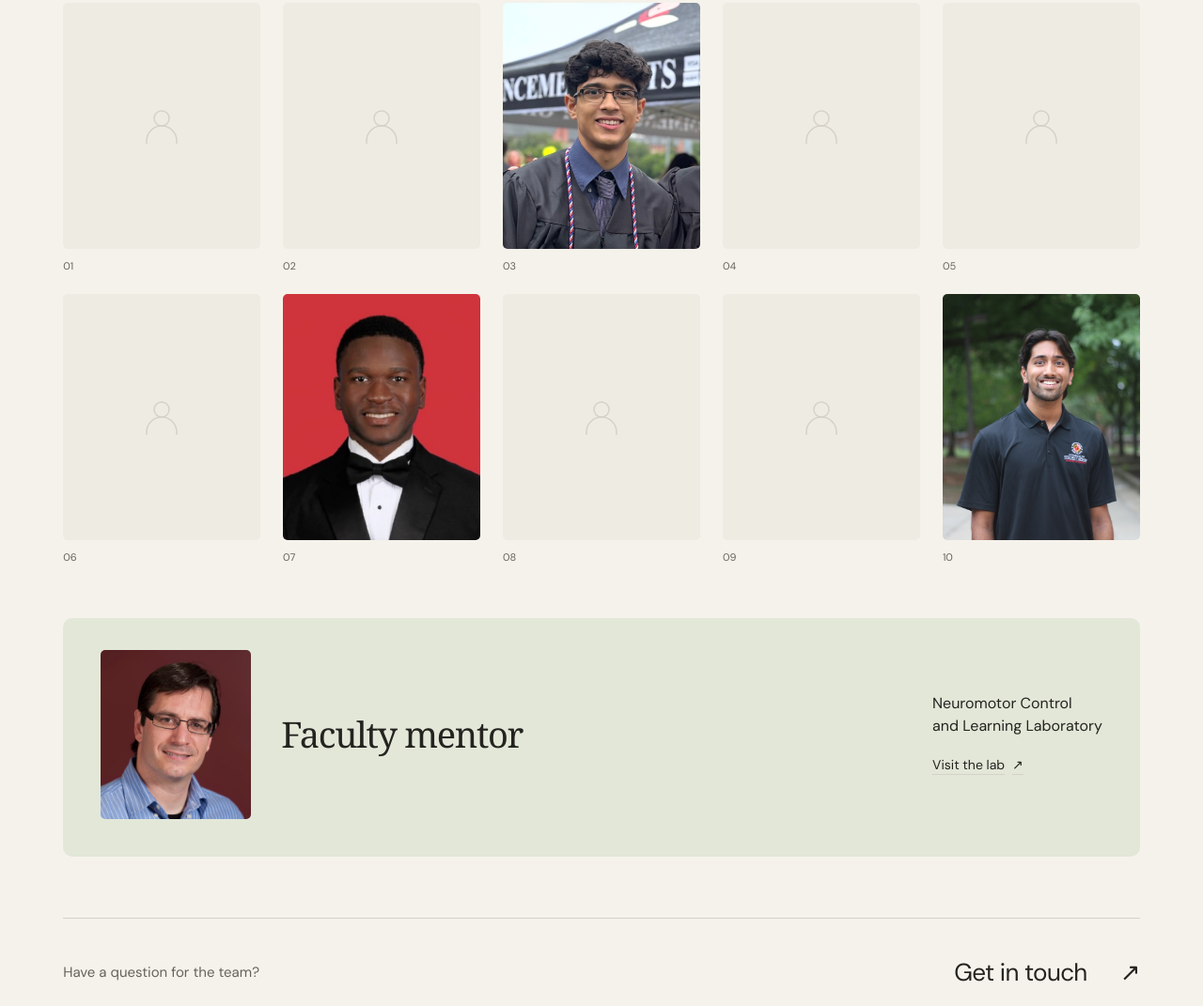
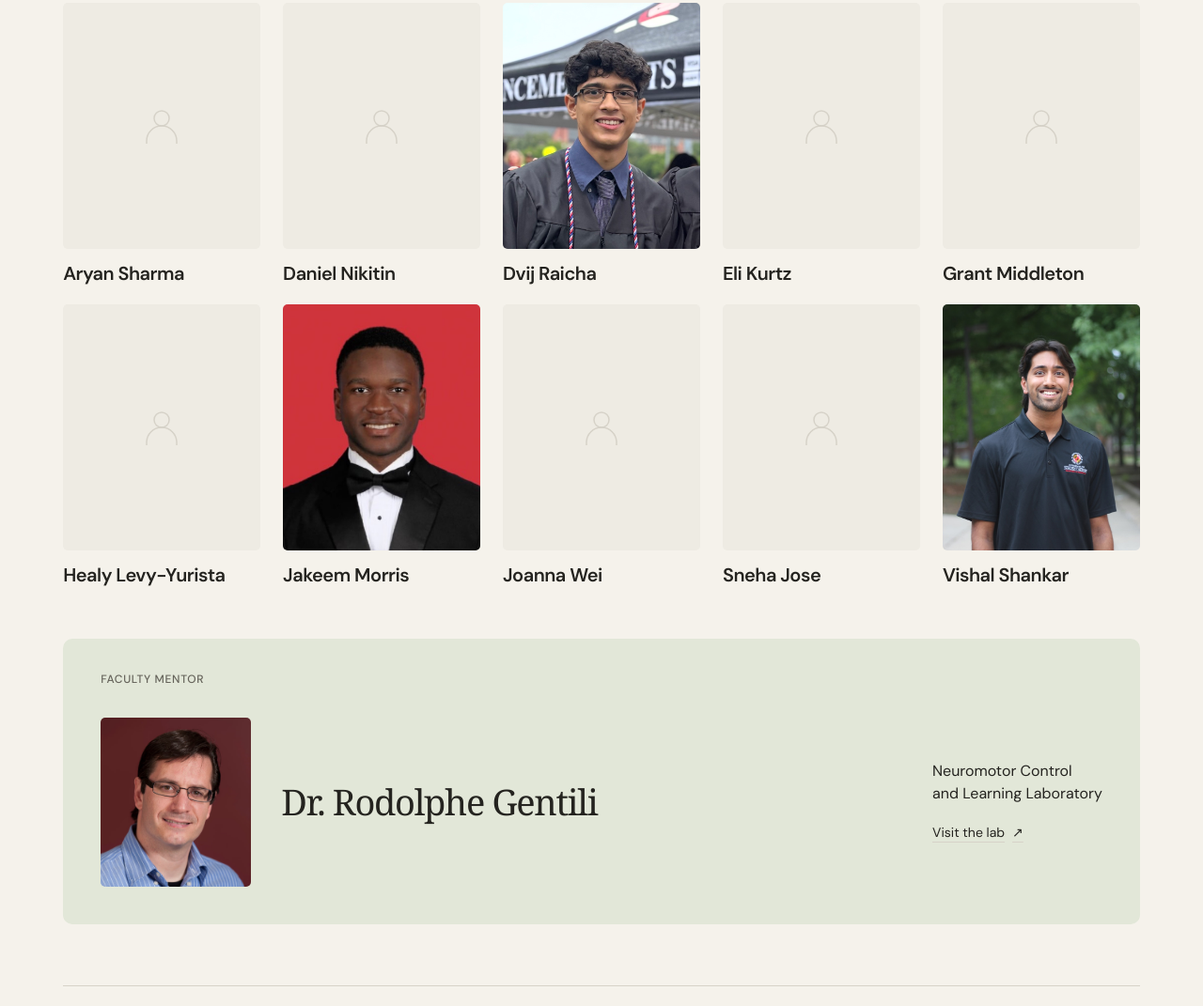
Before and after one commit to cuber-1/cyborg, a website: page website/team.html in a window 1280 px wide. Shown: the part 548-1619 px from the top of the page at 94% size. Drawn offline with Linux system fonts and the light colour scheme.

Commit message:
Replace team numbers with member names

```diff
--- a/website/styles.css
+++ b/website/styles.css
@@ -144,7 +144,7 @@
 .member-photo-vishal-shankar { object-position: center 15%; }
 .member-placeholder { display: grid; place-items: center; background: var(--surface); color: var(--line); }
 .member-placeholder svg { width: 48px; height: 48px; fill: none; stroke: currentColor; stroke-width: 1.5; }
-.member-number { display: block; font-size: 11px; color: var(--muted); margin-top: 10px; }
+.member-name { margin-top: 13px; font-size: 20px; line-height: 1.3; letter-spacing: -.025em; }
 .mentor-section { padding-bottom: 65px; }
 .mentor-card { background: var(--sage); border-radius: 10px; padding: 34px 40px 40px; }
 .mentor-card > .eyebrow { color: var(--muted); margin-bottom: 30px; }
@@ -346,7 +346,7 @@
   .next-page > span { font-size: 13px; }
   .next-page > a { justify-content: space-between; font-size: 26px; margin-top: 12px; }
   .team-grid { grid-template-columns: repeat(2,1fr); gap: 20px 16px; }
-  .member-number { font-size: 10px; }
+  .member-name { margin-top: 11px; font-size: 18px; }
   .roster-section { padding-bottom: 28px; }
   .mentor-section { padding-bottom: 35px; }
   .mentor-card { padding: 27px; }
--- a/website/team.html
+++ b/website/team.html
@@ -9,7 +9,7 @@
   <meta property="og:description" content="Meet Team CYBORG, Gemstone Class of 2029, and our faculty mentor.">
   <title>Our team · CYBORG</title>
   <link rel="icon" type="image/svg+xml" href="assets/mark.svg?v=5d71a4cebb">
-  <link rel="stylesheet" href="styles.css?v=494159a085">
+  <link rel="stylesheet" href="styles.css?v=1c0456175f">
   <script src="site.js?v=057d4de44c" defer></script>
 
 </head>
@@ -38,19 +38,19 @@
     </section>
     <section class="roster-section wrap reveal" aria-label="Team members">
       <ul class="team-grid">
-        <li class="team-member" aria-label="Team member 01"><span class="member-placeholder" aria-hidden="true"><svg viewBox="0 0 48 48"><circle cx="24" cy="16" r="8"/><path d="M8 43v-3a16 16 0 0 1 32 0v3"/></svg></span><span class="member-number" aria-hidden="true">01</span></li>
-        <li class="team-member" aria-label="Team member 02"><span class="member-placeholder" aria-hidden="true"><svg viewBox="0 0 48 48"><circle cx="24" cy="16" r="8"/><path d="M8 43v-3a16 16 0 0 1 32 0v3"/></svg></span><span class="member-number" aria-hidden="true">02</span></li>
-        <li class="team-member" aria-label="Team member 03"><img class="member-photo member-photo-dvij-raicha" src="assets/team/dvij-raicha.jpg?v=634d14a232" alt="Team member portrait" width="104" height="130" loading="lazy" decoding="async"><span class="member-number" aria-hidden="true">03</span></li>
-        <li class="team-member" aria-label="Team member 04"><span class="member-placeholder" aria-hidden="true"><svg viewBox="0 0 48 48"><circle cx="24" cy="16" r="8"/><path d="M8 43v-3a16 16 0 0 1 32 0v3"/></svg></span><span class="member-number" aria-hidden="true">04</span></li>
-        <li class="team-member" aria-label="Team member 05"><span class="member-placeholder" aria-hidden="true"><svg viewBox="0 0 48 48"><circle cx="24" cy="16" r="8"/><path d="M8 43v-3a16 16 0 0 1 32 0v3"/></svg></span><span class="member-number" aria-hidden="true">05</span></li>
-        <li class="team-member" aria-label="Team member 06"><span class="member-placeholder" aria-hidden="true"><svg viewBox="0 0 48 48"><circle cx="24" cy="16" r="8"/><path d="M8 43v-3a16 16 0 0 1 32 0v3"/></svg></span><span class="member-number" aria-hidden="true">06</span></li>
-        <li class="team-member" aria-label="Team member 07"><img class="member-photo member-photo-jakeem-morris" src="assets/team/jakeem-morris.jpg" alt="Team member portrait" width="104" height="130" loading="lazy" decoding="async"><span class="member-number" aria-hidden="true">07</span></li>
-        <li class="team-member" aria-label="Team member 08"><span class="member-placeholder" aria-hidden="true"><svg viewBox="0 0 48 48"><circle cx="24" cy="16" r="8"/><path d="M8 43v-3a16 16 0 0 1 32 0v3"/></svg></span><span class="member-number" aria-hidden="true">08</span></li>
-        <li class="team-member" aria-label="Team member 09"><span class="member-placeholder" aria-hidden="true"><svg viewBox="0 0 48 48"><circle cx="24" cy="16" r="8"/><path d="M8 43v-3a16 16 0 0 1 32 0v3"/></svg></span><span class="member-number" aria-hidden="true">09</span></li>
-        <li class="team-member" aria-label="Team member 10"><img class="member-photo member-photo-vishal-shankar" src="assets/team/vishal-shankar.jpg" alt="Team member portrait" width="104" height="130" loading="lazy" decoding="async"><span class="member-number" aria-hidden="true">10</span></li>
+        <li class="team-member"><span class="member-placeholder" aria-hidden="true"><svg viewBox="0 0 48 48"><circle cx="24" cy="16" r="8"/><path d="M8 43v-3a16 16 0 0 1 32 0v3"/></svg></span><h2 class="member-name">Aryan Sharma</h2></li>
+        <li class="team-member"><span class="member-placeholder" aria-hidden="true"><svg viewBox="0 0 48 48"><circle cx="24" cy="16" r="8"/><path d="M8 43v-3a16 16 0 0 1 32 0v3"/></svg></span><h2 class="member-name">Daniel Nikitin</h2></li>
+        <li class="team-member"><img class="member-photo member-photo-dvij-raicha" src="assets/team/dvij-raicha.jpg?v=634d14a232" alt="Dvij Raicha" width="104" height="130" loading="lazy" decoding="async"><h2 class="member-name">Dvij Raicha</h2></li>
+        <li class="team-member"><span class="member-placeholder" aria-hidden="true"><svg viewBox="0 0 48 48"><circle cx="24" cy="16" r="8"/><path d="M8 43v-3a16 16 0 0 1 32 0v3"/></svg></span><h2 class="member-name">Eli Kurtz</h2></li>
+        <li class="team-member"><span class="member-placeholder" aria-hidden="true"><svg viewBox="0 0 48 48"><circle cx="24" cy="16" r="8"/><path d="M8 43v-3a16 16 0 0 1 32 0v3"/></svg></span><h2 class="member-name">Grant Middleton</h2></li>
+        <li class="team-member"><span class="member-placeholder" aria-hidden="true"><svg viewBox="0 0 48 48"><circle cx="24" cy="16" r="8"/><path d="M8 43v-3a16 16 0 0 1 32 0v3"/></svg></span><h2 class="member-name">Healy Levy-Yurista</h2></li>
+        <li class="team-member"><img class="member-photo member-photo-jakeem-morris" src="assets/team/jakeem-morris.jpg" alt="Jakeem Morris" width="104" height="130" loading="lazy" decoding="async"><h2 class="member-name">Jakeem Morris</h2></li>
+        <li class="team-member"><span class="member-placeholder" aria-hidden="true"><svg viewBox="0 0 48 48"><circle cx="24" cy="16" r="8"/><path d="M8 43v-3a16 16 0 0 1 32 0v3"/></svg></span><h2 class="member-name">Joanna Wei</h2></li>
+        <li class="team-member"><span class="member-placeholder" aria-hidden="true"><svg viewBox="0 0 48 48"><circle cx="24" cy="16" r="8"/><path d="M8 43v-3a16 16 0 0 1 32 0v3"/></svg></span><h2 class="member-name">Sneha Jose</h2></li>
+        <li class="team-member"><img class="member-photo member-photo-vishal-shankar" src="assets/team/vishal-shankar.jpg" alt="Vishal Shankar" width="104" height="130" loading="lazy" decoding="async"><h2 class="member-name">Vishal Shankar</h2></li>
       </ul>
     </section>
-    <section class="mentor-section wrap reveal" aria-labelledby="mentor-title"><div class="mentor-card"><div class="mentor-content"><img class="mentor-photo" src="assets/team/rodolphe-gentili.jpg" alt="Faculty mentor portrait" width="160" height="180" loading="lazy" decoding="async"><h2 id="mentor-title">Faculty mentor</h2><div><p>Neuromotor Control<br>and Learning Laboratory</p><a class="text-link" href="https://sph.umd.edu/research-impact/laboratories-projects-and-programs/neuromotor-control-and-learning-laboratory" target="_blank" rel="noopener noreferrer">Visit the lab <span aria-hidden="true">↗</span></a></div></div></div></section>
+    <section class="mentor-section wrap reveal" aria-labelledby="mentor-title"><div class="mentor-card"><p class="eyebrow">Faculty mentor</p><div class="mentor-content"><img class="mentor-photo" src="assets/team/rodolphe-gentili.jpg" alt="Dr. Rodolphe Gentili" width="160" height="180" loading="lazy" decoding="async"><h2 id="mentor-title">Dr. Rodolphe Gentili</h2><div><p>Neuromotor Control<br>and Learning Laboratory</p><a class="text-link" href="https://sph.umd.edu/research-impact/laboratories-projects-and-programs/neuromotor-control-and-learning-laboratory" target="_blank" rel="noopener noreferrer">Visit the lab <span aria-hidden="true">↗</span></a></div></div></div></section>
     <div class="next-page wrap reveal"><span>Have a question for the team?</span><a href="contact.html">Get in touch <span aria-hidden="true">↗</span></a></div>
   </main>
   <footer class="site-footer wrap">
```
Also changed, not shown: website/contact.html (+1 -1 lines), website/index.html (+1 -1 lines), website/reading.html (+1 -1 lines), website/research.html (+1 -1 lines), website/README.md.
